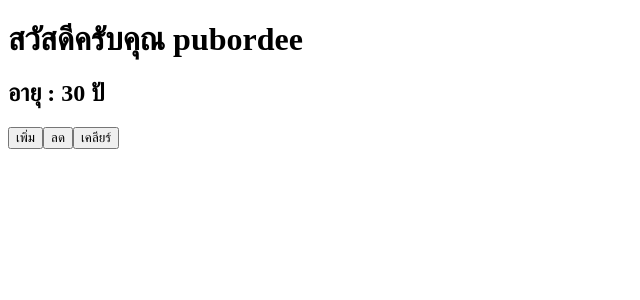
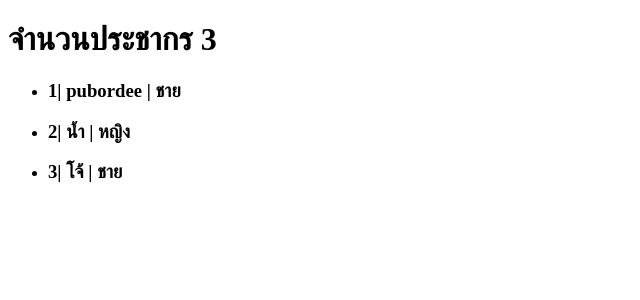
Before and after one commit to ropubordee/react-basic, a React (Vite) app: page / in a window 1280 px wide. Shown: the top 300 px of the page, without its empty margins (0-640 px from the left). Built offline with nearby package versions, Linux system fonts and the light colour scheme.

Commit message:
Array State

```diff
--- a/src/App.jsx
+++ b/src/App.jsx
@@ -1,16 +1,24 @@
 import React, { useState } from "react";
 
 const App = () => {
-  const name = "pubordee";
-  const [age, setAge] = useState(30);
-
+  const [data, setData] = useState([
+    { id: 1, name: "pubordee", gender: "ชาย" },
+    { id: 2, name: "น้ำ", gender: "หญิง" },
+    { id: 3, name: "โจ้", gender: "ชาย" },
+  ]);
+  console.table(data);
   return (
     <>
-      <h1>สวัสดีครับคุณ {name}</h1>
-      <h2>อายุ : {age} ปั</h2>
-      <button onClick={() => setAge(age + 1)}>เพิ่ม</button>
-      <button onClick={() => setAge(age - 1)}>ลด</button>
-      <button onClick={() => setAge(30)}>เคลียร์</button>
+      <h1>จำนวนประชากร {data.length}</h1>
+      <ul>
+        {data.map((item, index) => (
+          <li key={index}>
+            <h3>
+              {item.id}| {item.name} | {item.gender}
+            </h3>
+          </li>
+        ))}
+      </ul>
     </>
   );
 };
```
